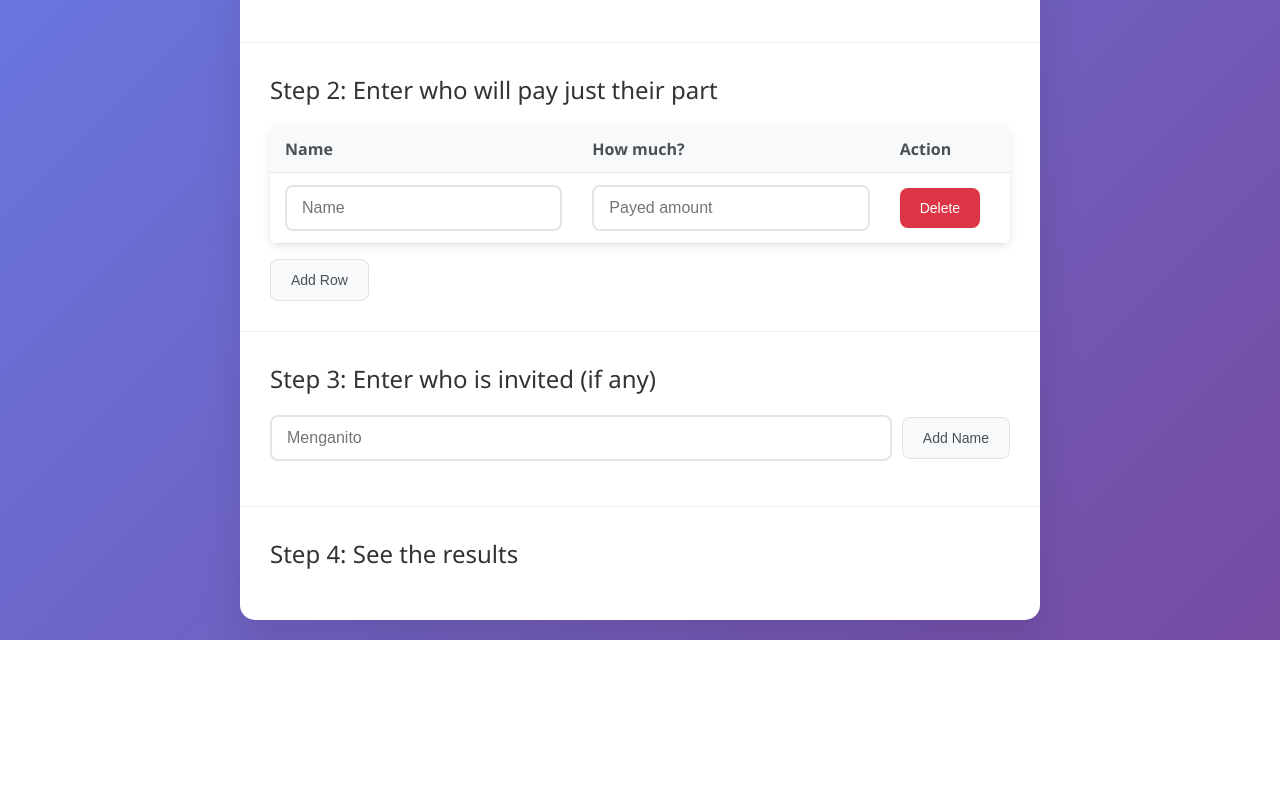
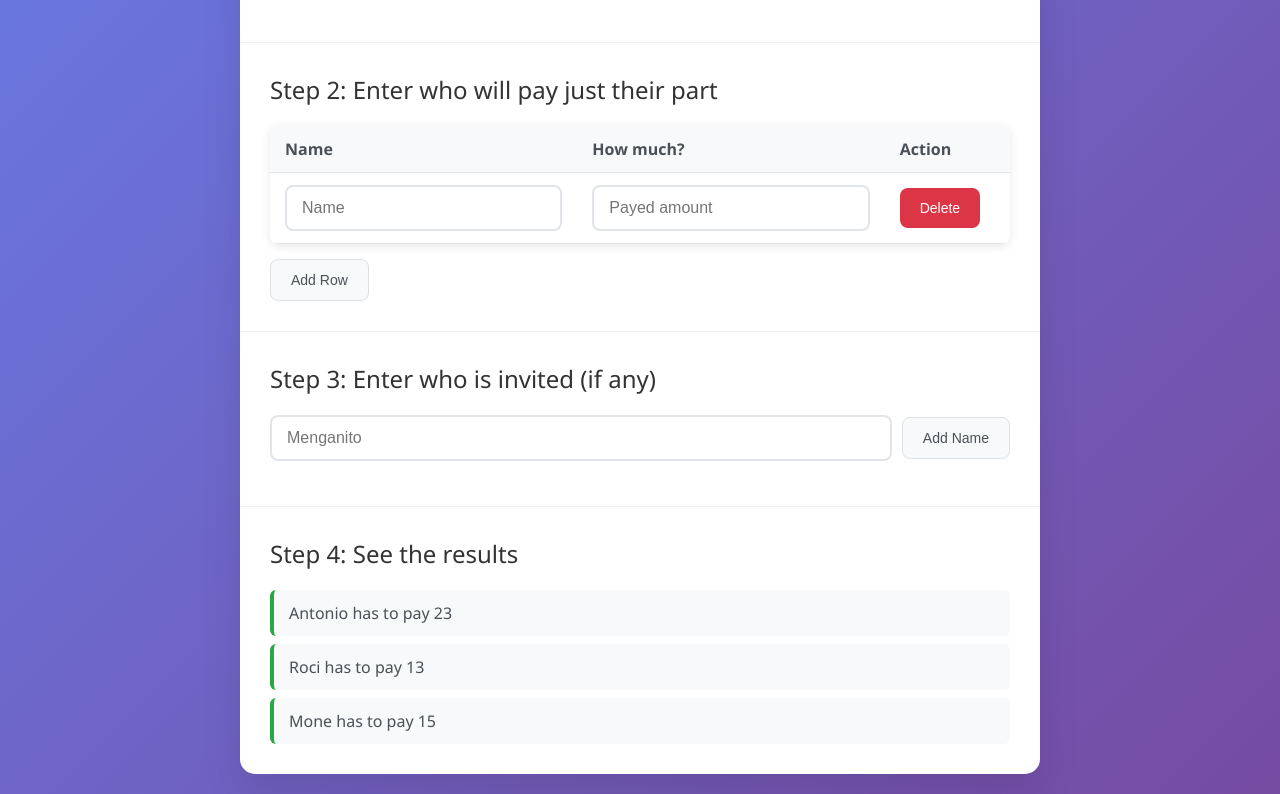
Before and after one commit to agviegas/cuenta, a plain HTML site: page index.html in a window 1280 px wide. Shown: the part 396-1190 px from the top of the page. Before the commit the page ends 1036 px from the top, so only its background shows below. Drawn offline with Linux system fonts and the light colour scheme.

Commit message:
feat: add final static result part

```diff
--- a/index.html
+++ b/index.html
@@ -63,6 +63,13 @@
         <!-- Result Section -->
         <div class="section">
             <h2>Step 4: See the results</h2>
+            <div class="static-list-container">
+                <ul class="static-payment-list">
+                    <li>Antonio has to pay 23</li>
+                    <li>Roci has to pay 13</li>
+                    <li>Mone has to pay 15</li>
+                </ul>
+            </div>
         </div>
     </div>
 
--- a/styles.css
+++ b/styles.css
@@ -213,6 +213,41 @@ td input:focus {
     margin: 0;
 }
 
+/* Static Payment List Styles */
+.static-list-container {
+    margin-top: 20px;
+}
+
+.static-list-container h3 {
+    color: #333;
+    margin-bottom: 15px;
+    font-size: 1.2rem;
+    font-weight: 500;
+}
+
+.static-payment-list {
+    list-style: none;
+    margin: 0;
+    padding: 0;
+}
+
+.static-payment-list li {
+    display: flex;
+    justify-content: space-between;
+    align-items: center;
+    padding: 12px 15px;
+    background: #f8f9fa;
+    margin-bottom: 8px;
+    border-radius: 6px;
+    border-left: 4px solid #28a745;
+    font-weight: 500;
+    color: #495057;
+}
+
+.static-payment-list li:last-child {
+    margin-bottom: 0;
+}
+
 /* Responsive Design */
 @media (max-width: 768px) {
     .container {
```
